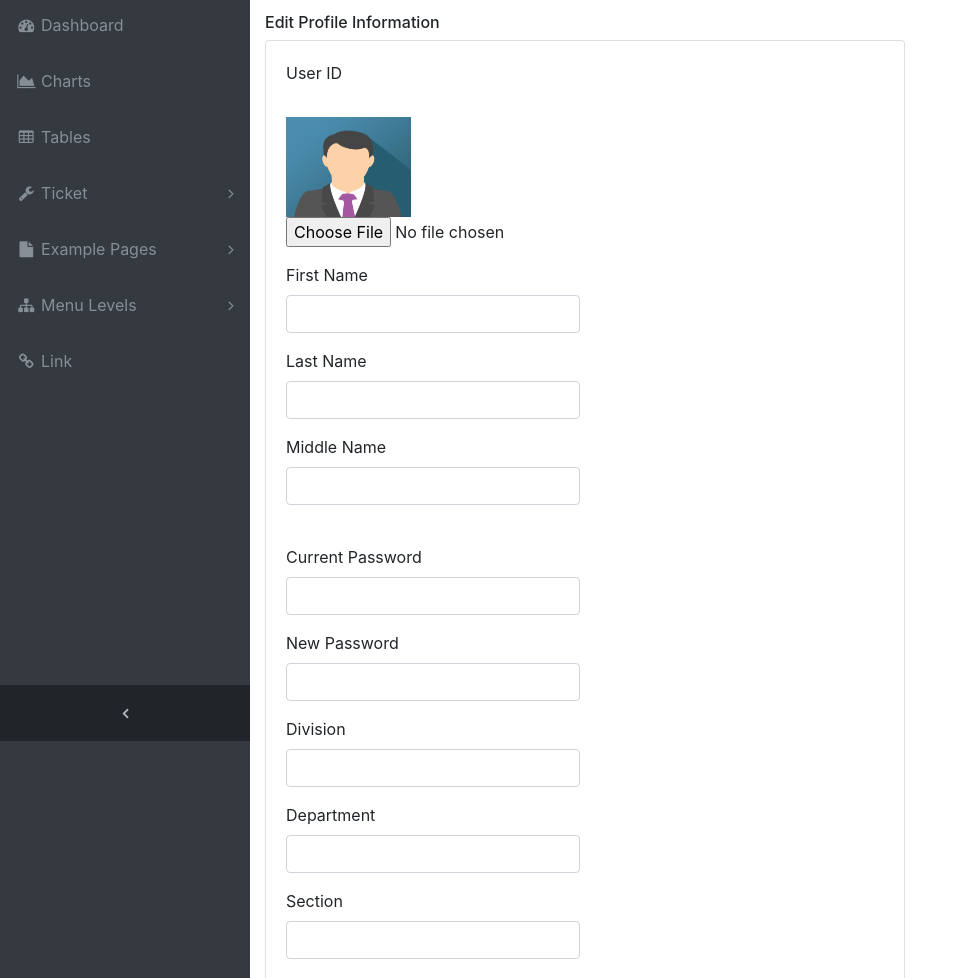
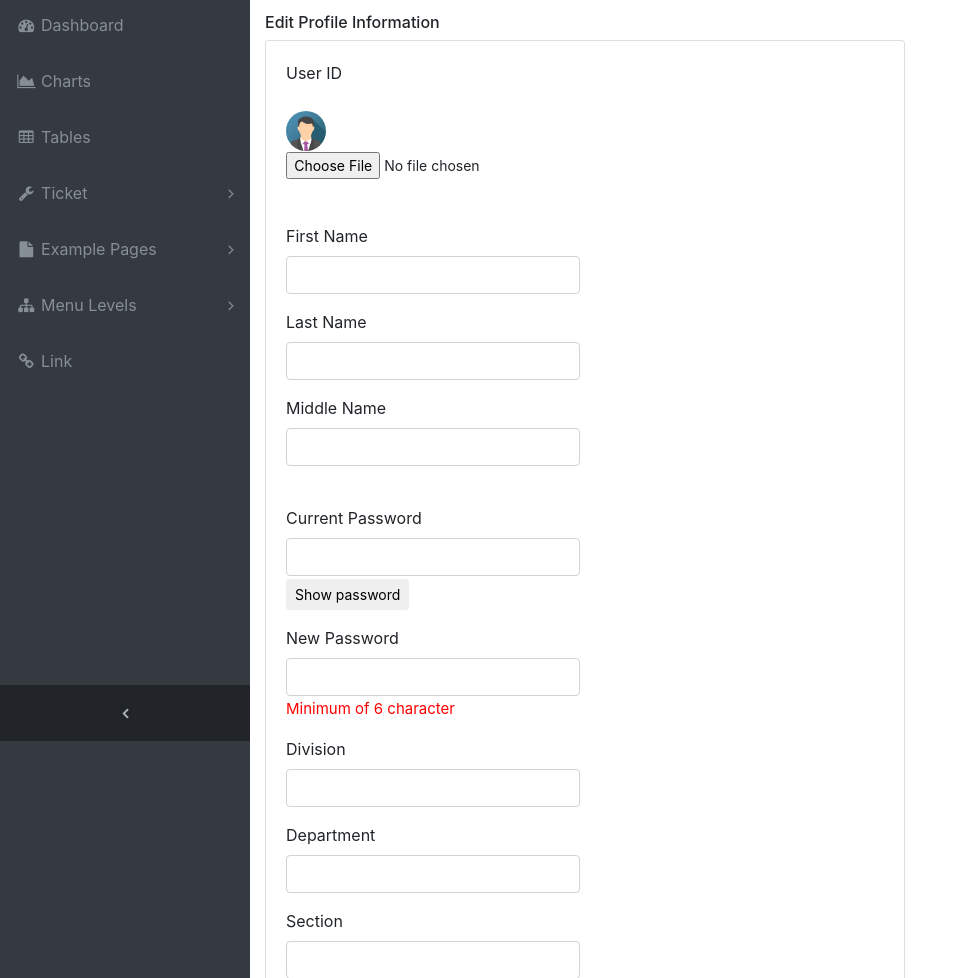
Before and after one commit to rickyx12/ticketing-sb, a PHP site: page /edit.profile.php in a window 1280 px wide. Shown: the part 59-1037 px from the top of the page, without its empty margins (0-968 px from the left). Run offline with PHP 8.4, Linux system fonts and the light colour scheme; the visitor is signed in with stand-in values (Sample User, id 1); data that the repository does not hold is empty; some libraries are stand-ins or nearby versions.

Commit message:
mar 12 2018 changes

```diff
--- a/backend/login1.php
+++ b/backend/login1.php
@@ -11,9 +11,8 @@
 	$hashedPassword = $db->selectNow('user','password','employeeId',$userId);
 
 	if($db->selectNow('user','id','employeeId',$userId) != "") {
-		if(Bcrypt::checkPassword($password,$hashedPassword)) {
+		if($db->selectNow("user",'id',"employeeId",$userId) != "" && $db->selectNow("user","id","password",$db->encrypt_decrypt($password)) != "") {
 			$_SESSION['userId'] = $db->selectNow('user','id','employeeId',$userId);
-
 			if($db->selectNow('user','role','employeeId',$userId) == "user") {
 				header("Location: ../index.php");
 			}else {
--- a/backend/published-ticket-json-encoder.php
+++ b/backend/published-ticket-json-encoder.php
@@ -16,6 +16,8 @@
 				$data[$ticketNo]['ticketNo'] = $ticketNo;
 				$data[$ticketNo]['date'] = $db->formatDate($db->selectNow('ticket','datePublished','ticketNo',$ticketNo));
 				$data[$ticketNo]['employeeName'] = $db->selectNow('ticket','employeeFormatted','ticketNo',$ticketNo);
+				$data[$ticketNo]['dateFormatted'] = $db->selectNow('ticket','dateFormatted','ticketNo',$ticketNo);
+				$data[$ticketNo]['userSection'] = $db->selectNow('user','section','id',$db->selectNow('ticket','employee','ticketNo',$ticketNo));
 			}
 			echo json_encode($data);
 		}else {
@@ -29,6 +31,8 @@
 				$data[$ticketNo]['ticketNo'] = $ticketNo;
 				$data[$ticketNo]['date'] = $db->formatDate($db->selectNow('ticket','datePublished','ticketNo',$ticketNo));
 				$data[$ticketNo]['employeeName'] = $db->selectNow('ticket','employeeFormatted','ticketNo',$ticketNo);
+				$data[$ticketNo]['dateFormatted'] = $db->selectNow('ticket','dateFormatted','ticketNo',$ticketNo);
+				$data[$ticketNo]['userSection'] = $db->selectNow('user','section','id',$db->selectNow('ticket','employee','ticketNo',$ticketNo));
 			}
 			echo json_encode($data);
 		}else {
--- a/class/database.php
+++ b/class/database.php
@@ -148,4 +148,26 @@ public function __construct() {
 		return $convertedHour.":".$timeOnly[1].":00";
 	}
 
+
+function encrypt_decrypt( $string, $action = 'e' ) {
+    // you may change these values to your own
+    $secret_key = 'my_simple_secret_key';
+    $secret_iv = 'my_simple_secret_iv';
+
+    $output = false;
+    $encrypt_method = "AES-256-CBC";
+    $key = hash( 'sha256', $secret_key );
+    $iv = substr( hash( 'sha256', $secret_iv ), 0, 16 );
+
+    if( $action == 'e' ) {
+        $output = base64_encode( openssl_encrypt( $string, $encrypt_method, $key, 0, $iv ) );
+    }
+    else if( $action == 'd' ){
+        $output = openssl_decrypt( base64_decode( $string ), $encrypt_method, $key, 0, $iv );
+    }
+
+    return $output;
 }
+
+
+}
--- a/edit.profile.php
+++ b/edit.profile.php
@@ -227,7 +227,12 @@
       <!-----XB---->
         <li class="nav-item dropdown">
           <a class="nav-link dropdown-toggle mr-lg-2" id="alertsDropdown" href="#" data-toggle="dropdown" aria-haspopup="true" aria-expanded="false">
-            <img src="avatar.png" alt="Avatar" class="avatar">
+            <?php if($db->selectNow('user','photo_path','id',$_SESSION['userId']) != ""): ?>
+              <img src="<?= "user_photos/".$db->selectNow('user','photo_path','id',$_SESSION['userId']) ?>" alt="Avatar" class="avatar">
+            <?php else: ?>
+              <img src="avatar.png" class="avatar">
+            <?php endif; ?>
+
           </a>
           <div class="dropdown-menu" aria-labelledby="alertsDropdown">
             <a class="dropdown-item" href="edit.profile.php">
@@ -267,10 +272,18 @@
           <div class="form-group">
             <div class="form-row">
               <div class="col-md-6">
-                <img id="user-photo" src="img/avatar.png" width="125" height="100">
-                 <button id="upload-photo" class="btn btn-default btn-sm">Update</button>
+                <form method="post" action="backend/upload-photo.php" enctype="multipart/form-data">
+
+                  <?php if($db->selectNow('user','photo_path','id',$_SESSION['userId']) != ""): ?>
+                    <img id="user-photo" src="user_photos/<?= $db->selectNow('user','photo_path','id',$_SESSION['userId']) ?>" class="avatar">
+                  <?php else: ?>
+                    <img id="user-photo" src="img/avatar.png" class="avatar">
+                  <?php endif; ?>
+                  <input type="submit" id="upload-photo" class="btn btn-default btn-sm" value="Update">
+                  <br>
+                  <input type="file" name="fileToUpload" class="btn btn-default btn-sm" style="margin-top: 2%; margin-left: -3%;" onchange="readURL(this);">
+                </form>
                 <br>
-                <input type="file" name="photo" onchange="readURL(this);">
               </div>
             </div>
           </div>
@@ -311,7 +324,12 @@
                 </span>
                 <Br>
                 <label for="exampleInputPassword1">Current Password</label>
-                <input class="form-control" id="current-password" type="password">
+                <input class="form-control" id="current-password-password" type="password" value="<?= $db->encrypt_decrypt(($db->selectNow('user','password','id',$_SESSION['userId'])),'d') ?>">
+
+                <input class="form-control" id="current-password-text" type="text" value="<?= $db->encrypt_decrypt(($db->selectNow('user','password','id',$_SESSION['userId'])),'d') ?>">
+
+                <button id="show-password-btn" class="btn btn-default btn-sm" style="margin-top: 1%;">Show password</button>
+                <button id="hide-password-btn" class="btn btn-default btn-sm" style="margin-top: 1%;">Hide password</button>
               </div>
             </div>
           </div>
@@ -319,7 +337,7 @@
             <div class="form-row">
               <div class="col-md-6">
                 <label for="exampleInputPassword1">New Password</label>
-                <input class="form-control" id="new-password" type="password">
+                <input class="form-control" id="new-password" type="password"> <span id="new-password-limiter" style="color:red; font-size:15px;">Minimum of 6 character</span>
               </div>
             </div>
           </div>
--- a/js/edit-profile.js
+++ b/js/edit-profile.js
@@ -1,6 +1,8 @@
 $(function(){
 
 	$('#upload-photo').hide();
+	$('#current-password-text').hide();
+	$('#hide-password-btn').hide();
 
 	$('#update-profile-btn').click(function(){
 
@@ -45,8 +47,43 @@ $(function(){
 	});
 
 
-	$('#upload-photo').click(function(){
-		console.log("clickeedd");
+	$('#show-password-btn').click(function(){
+		$('#current-password-password').hide();
+		$('#current-password-text').show();
+		$('#show-password-btn').hide();
+		$('#hide-password-btn').show();
 	});
 
+	$('#hide-password-btn').click(function(){
+		$('#current-password-password').show();
+		$('#current-password-text').hide();
+		$('#show-password-btn').show();
+		$('#hide-password-btn').hide();
+	});
+
+	$('#new-password').keyup(updateCount);
+	$('#new-password').keydown(updateCount);
+
+	function updateCount() {
+	    var cs = $(this).val().length;
+	    console.log(cs);
+	    if(cs >= 6) {
+	    	$('#new-password-limiter').hide();
+	    }else {
+	    	$('#new-password-limiter').show();
+	    }
+	}
+
+	// $('#upload-photo').click(function(){
+	// 	$.ajax({
+	// 		url:'./backend/upload-photo.php',
+	// 		type:'POST',
+	// 		data:{fileToUpload:},
+	// 		success:function(){
+	// 			getTicket('./backend/ticket-json-encoder.php');
+	// 			ticketBtn();
+	// 		}
+	// 	});
+	// });
+
 });
--- a/saved-ticket.php
+++ b/saved-ticket.php
@@ -233,7 +233,11 @@
       <!-----XB---->
         <li class="nav-item dropdown">
           <a class="nav-link dropdown-toggle mr-lg-2" id="alertsDropdown" href="#" data-toggle="dropdown" aria-haspopup="true" aria-expanded="false">
-            <img src="avatar.png" alt="Avatar" class="avatar">
+            <?php if($db->selectNow('user','photo_path','id',$_SESSION['userId']) != ""): ?>
+              <img src="<?= "user_photos/".$db->selectNow('user','photo_path','id',$_SESSION['userId']) ?>" alt="Avatar" class="avatar">
+            <?php else: ?>
+              <img src="avatar.png" class="avatar">
+            <?php endif; ?>
           </a>
           <div class="dropdown-menu" aria-labelledby="alertsDropdown">
             <a class="dropdown-item" href="edit.profile.php">
```
Also changed, not shown: backend/edit-profile.php (+11 -11 lines), backend/history-print-page.php (+11 -5 lines), backend/upload-photo.php (added, +47 -0 lines), index.php (+12 -2 lines), js/show-published-ticket.js (+6 -5 lines), table-kite-history.php (+11 -2 lines), table-kite.php (+6 -2 lines), backend/kite.png (added), user_photos/download.jpg (added).
